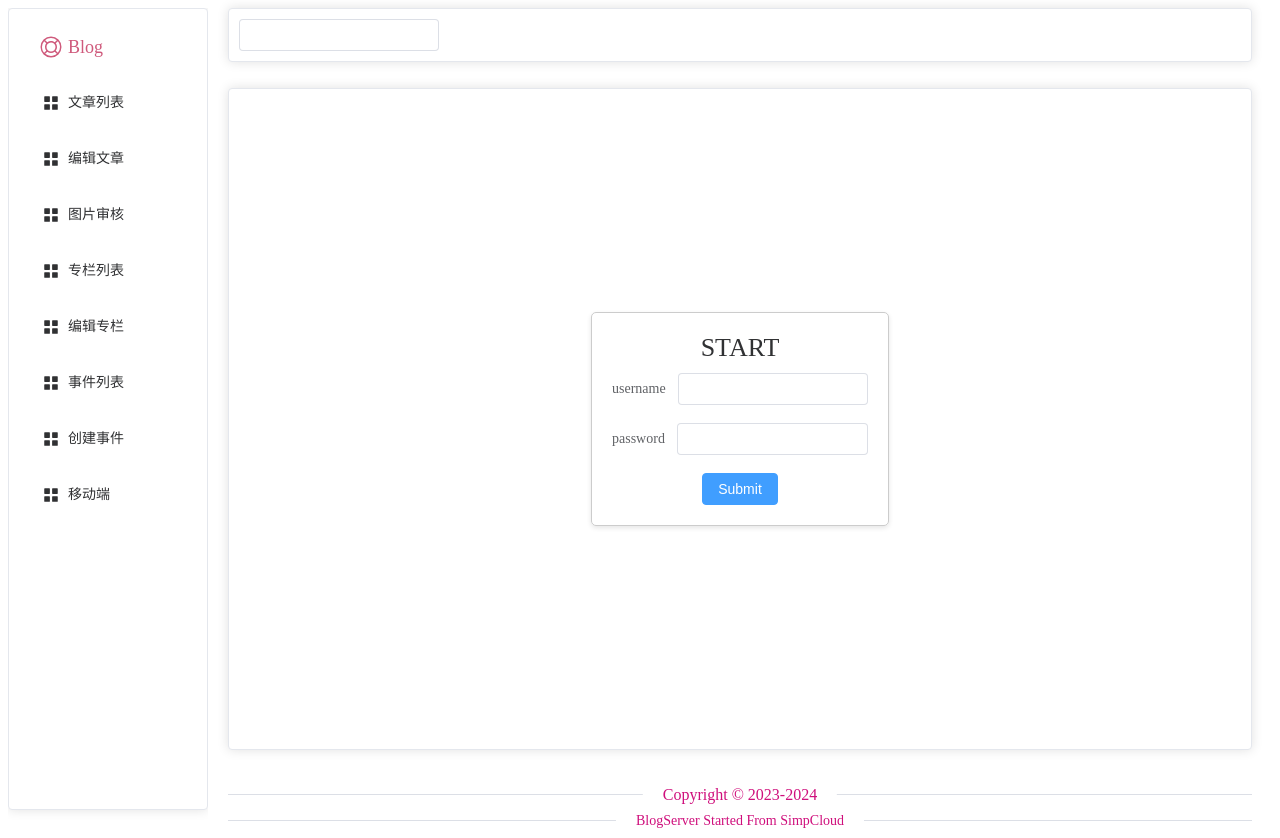
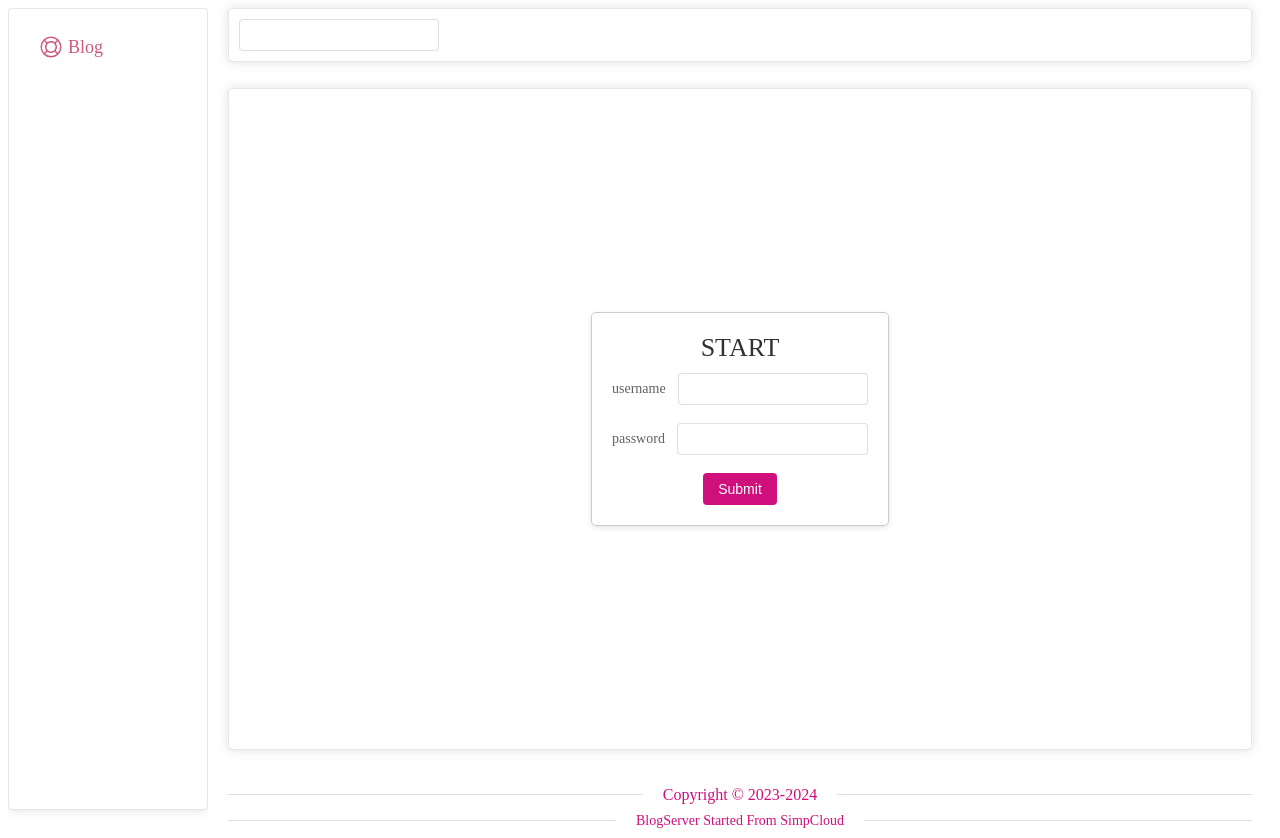
Before and after one commit to chelizichen/BlogServer, a Vue app in the folder client/: page /login in a window 1280 px wide. Built offline with nearby package versions, Linux system fonts and the light colour scheme.

Commit message:
feat:优化

```diff
--- a/client/src/components/layout.vue
+++ b/client/src/components/layout.vue
@@ -30,7 +30,9 @@ export default {
                 class="app-text-center"
                 :index="item"
                 @click="handleOpen(item)"
-                v-if="[item.show !== false].every((v) => v === true)"
+                v-if="
+                  [item.show !== false, userLevel >= item.level].every((v) => v === true)
+                "
               >
                 <el-icon class="app-not-show"><Menu /></el-icon>
                 <template #title>{{ item.name }}</template>
@@ -69,10 +71,15 @@ export default {
 
 <script setup lang="ts">
 import { routes } from "@/router";
-import { ref } from "vue";
+import { ref, computed } from "vue";
 import { RouterView, useRoute, useRouter } from "vue-router";
 import { useUserStore } from "@/stores/counter";
 const userStore = useUserStore();
+const userLevel = computed(() => {
+  console.log("userLevel", userStore.userInfo);
+  return userStore.userInfo.level;
+});
+
 const [_, router] = [useRoute(), useRouter()];
 const searchKeyword = ref();
 function handleOpen(item) {
--- a/client/src/router/index.ts
+++ b/client/src/router/index.ts
@@ -109,9 +109,7 @@ router.beforeEach(async (to,from,next)=>{
     if(!data.Data){
       return next("/login")
     }
-    userStore.userInfo.name = data.Data.name
-    userStore.userInfo.password = data.Data.password
-    userStore.userInfo.token = data.Data.token
+    userStore.userInfo = data.Data
     next()
   }else if(tkn){
     next()
--- a/client/src/views/Login/index.vue
+++ b/client/src/views/Login/index.vue
@@ -28,7 +28,7 @@ async function saveToken() {
     localSet(constants.USER_NAME, `${name.value}`);
     localSet(constants.ENCRYPT_PASSWORD, `${ret.Data.password}`);
     userStore.userInfo = ret.Data;
-    router.push("/effs");
+    router.push("/home");
   }
 }
 </script>
@@ -41,9 +41,14 @@ async function saveToken() {
           <el-input v-model="name" />
         </el-form-item>
         <el-form-item label="password">
-          <el-input v-model="password" />
+          <el-input v-model="password" type="password" />
         </el-form-item>
-        <el-button type="primary" @click="saveToken()">Submit</el-button>
+        <el-button
+          type="primary"
+          style="background-color: rgb(207, 15, 124); border: none"
+          @click="saveToken()"
+          >Submit</el-button
+        >
       </el-form>
     </div>
   </div>
```
